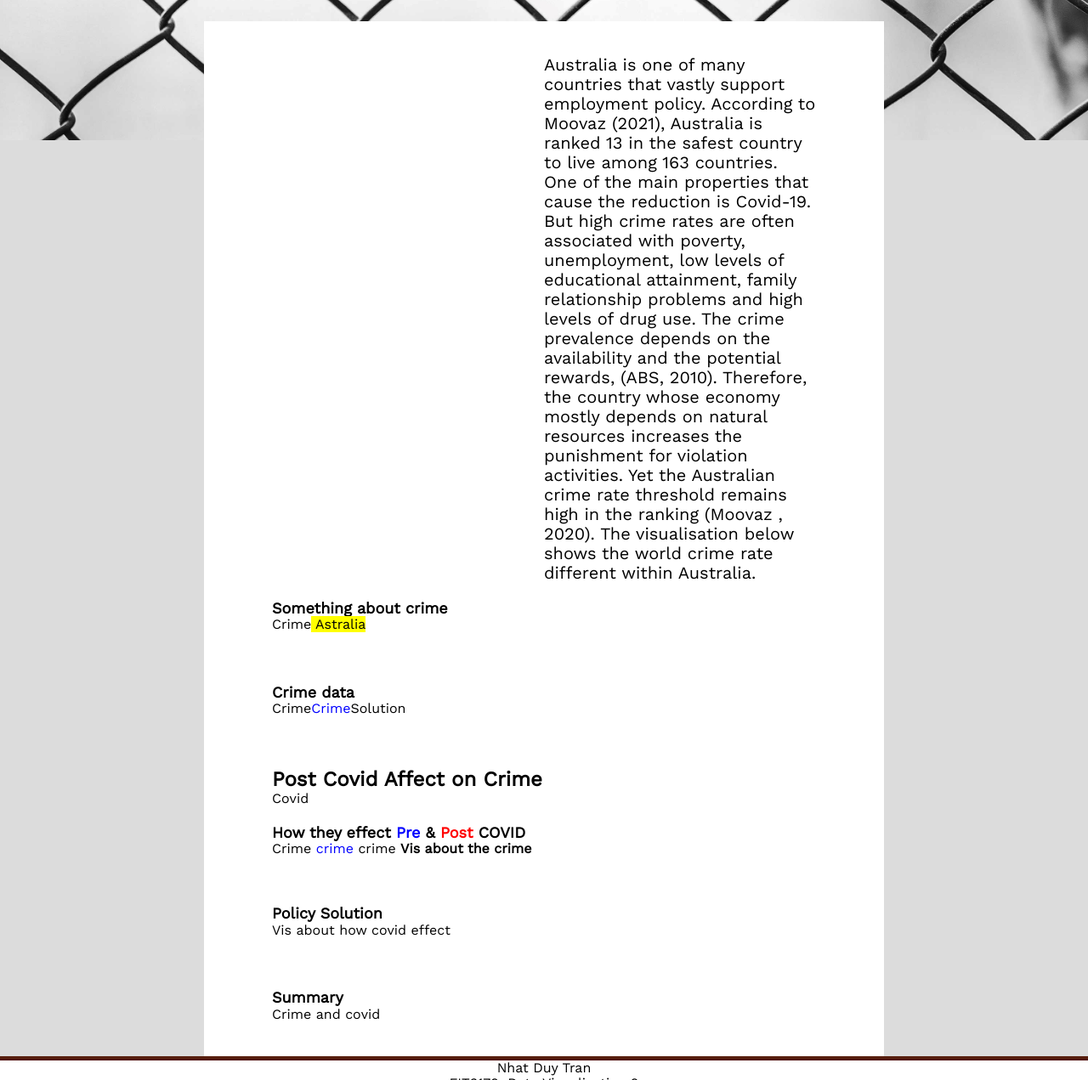
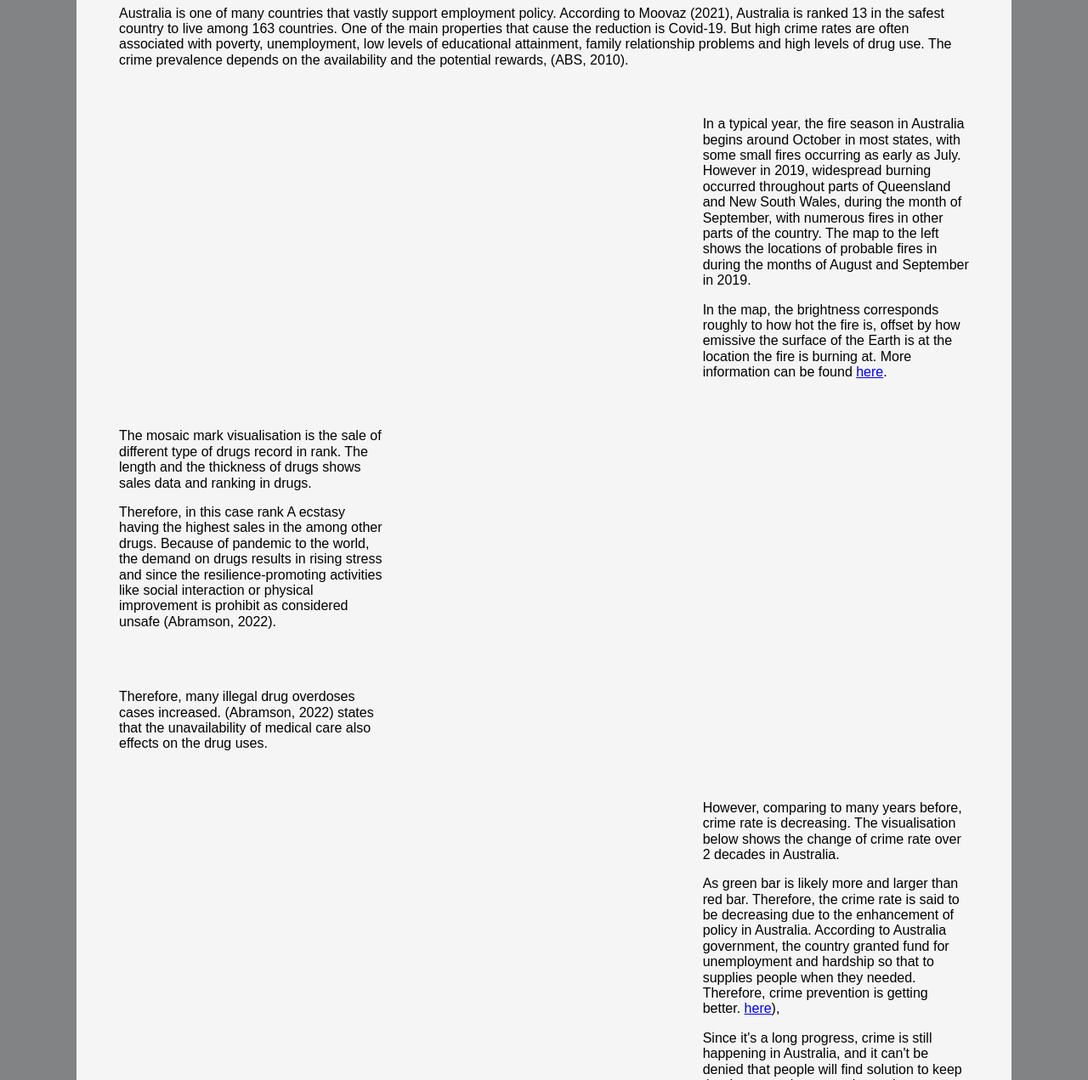
Before and after one commit to duytran1301/FIT3179_vis2, a plain HTML site: page index.html in a window 1280 px wide. Shown: the part 108-1379 px from the top of the page at 85% size. Drawn offline with nearby package versions, Linux system fonts and the light colour scheme; a script that the page names is missing.

Commit message:
update dataset

```diff
--- a/index.css
+++ b/index.css
@@ -1,126 +1,59 @@
-body {
-    background-color: gainsboro;
+h1{
+  text-align: center;
 }
 
-  .header-container {
-    display: flex;
-    justify-content: center;
+body{
+  background-color: #828385;
 }
 
-  img {
+z{
+  font-size: 10pt;
+}
+
+.pure-g{
+  left:auto;
+  min-width: 1000px;
+}
+.page{
+  width: 1000px;
+  background-color: whitesmoke;
+  margin: auto;
+  padding: 50px;
+  padding-top: 35px;
+}
+.pure-u-2-3{
+  /* border: 1px solid black;*/
+  /* width: 200px;  */
+}
+.second{
+  /* margin-left: 80px; */
+  width: 220px;
+  margin-left: 120px;
+}
+
+.vis_container{
   width: 100%;
 }
-  .header {
-    text-align: center;
-    font-size: large;
-    color: black;
-    width: 100%;
-    height: 100px;
-    position: relative;
+
+.description_left{
+  padding-right: 20px;
 }
 
-  .line {
-    width: 100%;
-    height: 5px;
-    background: linear-gradient(0deg, rgb(73, 4, 4) 0%, rgb(87, 30, 13) 50%);
+.description_right{
+  padding-left: 20px;
 }
 
-  .title {
-    position: absolute;
-    font-size: xx-large;
-    font-style: normal;
-    padding: 0px;
-    top: 50%;
-    left: 50%;
-    transform: translate(-50%, -100%);
-  }
-  .subtitle {
-    font-size: medium;
-
-    position: absolute;
-    padding: 0px;
-    top: 80%;
-    left: 50%;
-    transform: translate(-50%, -50%);
+.description{
+  margin-top: 0px;
 }
 
-  .contents {
-    background-color: white;
-    width: 50%;
-    height: auto;
-    margin: 0 auto;
-    position: relative;
-    padding-left: 80px;
-    padding-right: 80px;
-    padding-top: 40px;
-  }
-  #vis1 {
-    background-color: white;
-    padding: 8px;
-    width: fit-content;
-    display:block;
-    margin:auto;
+.pure-g{
+  margin-bottom: 25px;
 }
 
-  #vis2, #vis3, #vis4 {
-    background-color: white;
-    padding: 10px;
-    width: 100%;
-    display:block;
-    margin:auto;
+.space{
+  margin-bottom: 140px
 }
-
-  .footer {
-    background: rgb(255, 255, 255);
-    text-align: center;
-    color: rgb(0, 0, 0);
-    line-height: 1.15em;
+.space-short{
+  margin-bottom: 70px;
 }
-
-  h2, h3, h4 {
-    padding: 0px;
-    margin: 0px;
-  }
-
-  p{
-    margin: 0px;
-    padding-bottom: 20px;
-  }
-
-  .content-1{
-    margin-left: left;
-    width: 50%;
-    display: flex;
-  }
-
-
-  .content-2, .content-3, .content-4, .content-5 {
-    padding-bottom: 20px;
-  }
-
-  .content-1-2{
-    width: 50%;
-    float: left;
-  }
-  .content-1-3{
-    width: 50%;
-    float: left;
-    font-size: 15pt;
-  }
-  .red {
-    color: red;
-    background: none;
-  }
-
-  .blue {
-    color: blue;
-    background: none;
-  }
-
-  p, h1, h2, h3, h4, .footer {
-    font-family: 'Work Sans', sans-serif;
-  }
-
-  h4 {
-    font-size: large;
-  }
--- a/index.html
+++ b/index.html
@@ -5,7 +5,8 @@
   <title>Australia Crime Information</title>
 
   <!--PureCSS-->
-    <link rel="stylesheet" href="https://unpkg.com/purecss@2.0.3/build/pure-min.css" integrity="sha384-cg6SkqEOCV1NbJoCu11+bm0NvBRc8IYLRGXkmNrqUBfTjmMYwNKPWBTIKyw9mHNJ" crossorigin="anonymous">
+  <link rel="stylesheet" href="https://unpkg.com/purecss@2.0.3/build/pure-min.css"
+    integrity="sha384-cg6SkqEOCV1NbJoCu11+bm0NvBRc8IYLRGXkmNrqUBfTjmMYwNKPWBTIKyw9mHNJ" crossorigin="anonymous">
   <meta name="viewport" content="width=device-width, initial-scale=1">
 
   <!--Custom Fonts - from Google Fonts [Work Sans - Regular]-->
@@ -18,119 +19,152 @@
   <script src="https://cdn.jsdelivr.net/npm/vega@5.20.2"></script>
   <script src="https://cdn.jsdelivr.net/npm/vega-lite@5.1.0"></script>
   <script src="https://cdn.jsdelivr.net/npm/vega-embed@6.17.0"></script>
-
-    <!--Favicon-->
-    <link rel="icon" type="image/png" href="assets/departure.png"/>
 </head>
 
 <body>
-  <div class="container">
-    <div class = "header-container">
-      <div class="header">
-        <img src="handjail2.jpg" alt="Tape with words in Crime Scene">
-        <h1 class = "title">Is Australia Crime Getting </h1>
-        <h2 class = "subtitle">Nhat Duy Tran</h2>
-      </div>
-    </div>
-    <div class="line">
-    </div>
-    <h2>Global Crime Rate</h2>
-    <div class = "contents">
-
-      <div class="content-1-2">
-        <div id="vis1"></div>
-      </div>
-      <div class="content-1-3">
+  <!-- Heading/subtitle info -->
+  <div class="page">
+    <div class="pure-g">
+      <div class="pure-u-1-1">
+        <h1 text-align="center">Is Australia Crime Under Control?</h1>
         <p>
           Australia is one of many countries that vastly support employment policy.
           According to Moovaz (2021), Australia is ranked 13 in the safest country to live among 163 countries.
-          One of the main properties that cause the reduction is Covid-19. But high crime rates are often associated with poverty, unemployment, low levels of educational attainment,
-          family relationship problems and high levels of drug use. The crime prevalence depends on the availability and the potential rewards, (ABS, 2010).
-          Therefore, the country whose economy mostly depends on natural resources increases the punishment for violation activities.
-          Yet the Australian crime rate threshold remains high in the ranking (Moovaz , 2020).
-          The visualisation below shows the world crime rate different within Australia.
+          One of the main properties that cause the reduction is Covid-19. But high crime rates are often associated
+          with poverty, unemployment, low levels of educational attainment,
+          family relationship problems and high levels of drug use. The crime prevalence depends on the availability and
+          the potential rewards, (ABS, 2010).
         </p>
+      </div>
+    </div>
+
+    <!-- First block -->
+    <div class="pure-g">
+      <div class="pure-u-2-3">
+        <div class="vis_container" id="vis1"></div>
+      </div>
+      <div class="pure-u-1-3">
+        <div class="description description_right">
+          <p>
+            In a typical year, the fire season in Australia begins around October in most
+            states, with some small fires occurring as early as July. However in 2019,
+            widespread burning occurred throughout parts of Queensland and New South Wales,
+            during the month of September, with numerous fires in other parts of the country.
+            The map to the left shows the locations of probable fires in during the months of
+            August and September in 2019.
+          </p>
+          <p>
+            In the map, the brightness corresponds roughly to how hot the fire is, offset by
+            how emissive the surface of the Earth is at the location the fire
+            is burning at. More information can be found
+            <a href="https://en.wikipedia.org/wiki/Brightness_temperature">here</a>.
+          </p>
+        </div>
+      </div>
+    </div>
+
+    <!-- Second block -->
+    <div class="pure-g">
+      <div class="pure-u-1-3">
+        <div class="description description_left">
+          <p>
+            The mosaic mark visualisation is the sale of different type of drugs record in rank.
+            The length and the thickness of drugs shows sales data and ranking in drugs.
+          </p>
+          <p>
+            Therefore, in this case rank A ecstasy having the highest sales in the among other drugs.
+            Because of pandemic to the world, the demand on drugs results in rising stress and since the resilience-promoting activities like social interaction or physical improvement is prohibit as considered unsafe (Abramson, 2022).
+          </p>
+          <div class="space-short"></div>
+          <p>
+            Therefore, many illegal drug overdoses cases increased.
+            (Abramson, 2022) states that the unavailability of medical care also effects on the drug uses.
+          </p>
+        </div>
+      </div>
+      <div class="pure-u-2-3 second">
+        <div class="vis_container" id="vis2"></div>
+      </div>
+    </div>
+
+    <!-- Third block -->
+    <div class="pure-g">
+      <div class="pure-u-2-3">
+        <div class="vis_container" id="vis3"></div>
+      </div>
+      <div class="pure-u-1-3">
+        <div class="description description_right">
+          <p>
+            However, comparing to many years before, crime rate is decreasing.
+            The visualisation below shows the change of crime rate over 2 decades in Australia.
+          </p>
+          <p>
+            As green bar is likely more and larger than red bar.
+            Therefore, the crime rate is said to be decreasing due to the enhancement of policy in Australia.
+            According to Australia government, the country granted fund for unemployment and hardship so that to supplies people when they needed.
+            Therefore, crime prevention is getting better.
+            <a href="https://en.wikipedia.org/wiki/Thermal_radiation#Radiative_power">here</a>),
+          </p>
+          <p>
+            Since it's a long progress, crime is still happening in Australia,
+            and it can't be denied that people will find solution to keep the drug prevalence continuously.
+          </p>
+        </div>
+      </div>
+    </div>
+
+    <!-- Fourth block -->
+    <div class="pure-g">
+      <div class="pure-u-1-3">
+        <div class="description description_left">
+          <p>
+            The map to the right shows how the fires evolved in different locations over the
+            course of these two months. Use the bottom graph to select a period of time and
+            then move it around to see how the fires changed over time.
+          </p>
+        </div>
+      </div>
+      <div class="pure-u-2-3">
+        <div class="vis_container" id="vis4"></div>
+      </div>
+    </div>
+
+    <!-- Data source-->
+    <z>
+      Visualisation created by Troy Sutton.
+      The data used can be found
+      <a
+        href="https://www.kaggle.com/carlosparadis/fires-from-space-australia-and-new-zeland?select=fire_archive_M6_96619.csv">
+        here
+      </a>
+    </z>
   </div>
 
 
 
 
-      <div class="content-4">
-        <h4>Something about crime</h4>
-        <p>
-            Crime<mark> Astralia
-        </p>
-        <div id="vis2"></div>
-      </div>
-
-      <div class="content-5">
-        <h4>Crime data</h4>
-        <p>
-          Crime<mark class="blue">Crime</mark>Solution
-        </p>
-        <div id="vis4"></div>
-      </div>
-
-      <div class="content-7">
-        <h2>Post Covid Affect on Crime</h2>
-        <p>
-            Covid
-        </p>
-      </div>
-
-      <div class="content-2">
-        <h4>How they effect <mark class="blue">Pre</mark> & <mark class="red">Post</mark> COVID</h4>
-        <p>
-          Crime <mark class="blue">crime</mark> crime <b>Vis about the crime </b>
-        </p>
-        <div id="vis1"></div>
-      </div>
-
-      <div class="content-3">
-        <h4>Policy Solution</h4>
-        <p>
-          Vis about how covid effect</b>
-        </p>
-        <div id="vis3"></div>
-      </div>
-
-      <div class="content-3">
-        <h4>Summary</h4>
-        <p>
-          Crime and covid
-        </p>
-      </div>
-
-     </div>
-
-     <div class="line"></div>
-     <div class="footer">
-      Nhat Duy Tran<br>
-      FIT3179: Data Visualisation 2<br>
-     </div>
-  </div>
-
   <script type="text/javascript">
     var spec1 = "https://raw.githubusercontent.com/duytran1301/FIT3179_vis2/main/orthoMap.vl.json";
-  vegaEmbed('#vis1', spec1, {"actions": false}).then(function(result) {
+    vegaEmbed('#vis1', spec1, { "actions": false }).then(function (result) {
       // Access the Vega view instance (https://vega.github.io/vega/docs/api/view/) as result.view
     }).catch(console.error);
 
     var spec2 = "https://raw.githubusercontent.com/duytran1301/FIT3179_vis2/main/MosaicMap.vl.json";
-  vegaEmbed('#vis2', spec2, {"actions": false}).then(function(result) {
+    vegaEmbed('#vis2', spec2, { "actions": false }).then(function (result) {
       // Access the Vega view instance (https://vega.github.io/vega/docs/api/view/) as result.view
     }).catch(console.error);
 
     var spec3 = "https://raw.githubusercontent.com/duytran1301/FIT3179_vis2/main/MosaicMap.vl.json";
-  vegaEmbed('#vis3', spec3, {"actions": false}).then(function(result) {
+    vegaEmbed('#vis3', spec3, { "actions": false }).then(function (result) {
       // Access the Vega view instance (https://vega.github.io/vega/docs/api/view/) as result.view
     }).catch(console.error);
 
     var spec4 = "https://raw.githubusercontent.com/duytran1301/FIT3179_vis2/main/AnnualCrimeRate.vl.json";
-  vegaEmbed('#vis4', spec4, {"actions": false}).then(function(result) {
+    vegaEmbed('#vis4', spec4, { "actions": false }).then(function (result) {
       // Access the Vega view instance (https://vega.github.io/vega/docs/api/view/) as result.view
     }).catch(console.error);
   </script>
 
 </body>
+
 </html>
```
Also changed, not shown: Age and sex distribution.csv (added, +17 -0 lines), Count of persons(a) by state and territory by sex, 2021 Census.csv (added, +9 -0 lines), 2 other files. Lines whose indentation alone changed are shown as unchanged.
